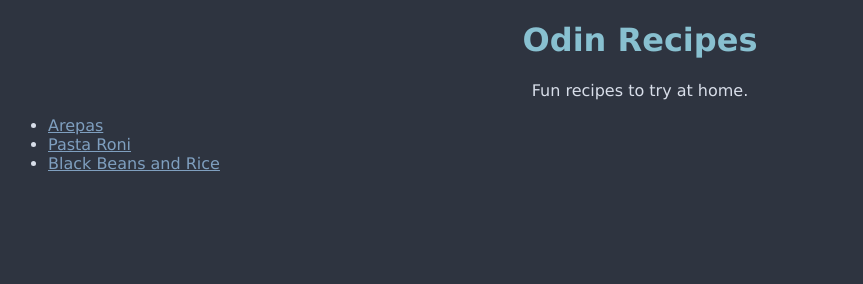
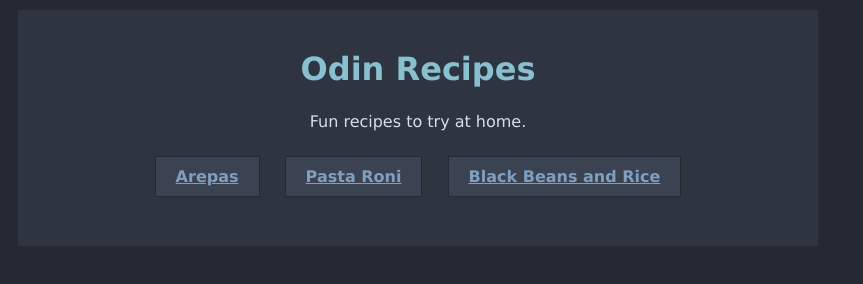
Before and after one commit to blankCubicle/odin-recipes, a plain HTML site: page index.html in a window 1280 px wide. Shown: the whole page, without its empty margins (0-863 px from the left). Drawn offline with Linux system fonts and the light colour scheme.

Commit message:
Improve homepage look

```diff
--- a/global.css
+++ b/global.css
@@ -1,5 +1,15 @@
+html {
+  box-sizing: border-box;
+}
+
+*,
+*::after,
+*::before {
+  box-sizing: inherit;
+}
+
 body {
-  background-color: #2e3440;
+  background-color: #242933;
   color: #d8dee9;
   font-family: 'Verdana', sans-serif;
 }
@@ -19,6 +29,33 @@ h2 {
   font-size: 20px;
 }
 
+.container {
+  background-color: #2e3440;
+  max-width: 800px;
+  margin: 10px;
+  padding: 40px 20px;
+}
+
+.title {
+  margin: 0 0 24px;
+}
+
+.recipes {
+  margin: 0;
+  padding: 0;
+}
+
+.recipes li {
+  display: inline-block;
+  margin: 20px 10px;
+  a {
+    background-color: #3b4252;
+    border: 1px solid #242933;
+    font-weight: bold;
+    padding: 10px 20px;
+  }
+}
+
 .centered {
   text-align: center;
 }
--- a/index.html
+++ b/index.html
@@ -7,9 +7,10 @@
     <link rel="stylesheet" href="global.css" />
   </head>
   <body>
-    <h1 class="centered">Odin Recipes</h1>
+    <div class="container">
+      <h1 class="title centered">Odin Recipes</h1>
       <p class="centered">Fun recipes to try at home.</p>
-    <ul>
+      <ul class="recipes centered">
         <li>
           <a href="./recipes/arepas.html">Arepas</a>
         </li>
@@ -20,5 +21,6 @@
           <a href="./recipes/black-beans-and-rice.html">Black Beans and Rice</a>
         </li>
       </ul>
+    </div>
   </body>
 </html>
```
Lines whose indentation alone changed are shown as unchanged.
